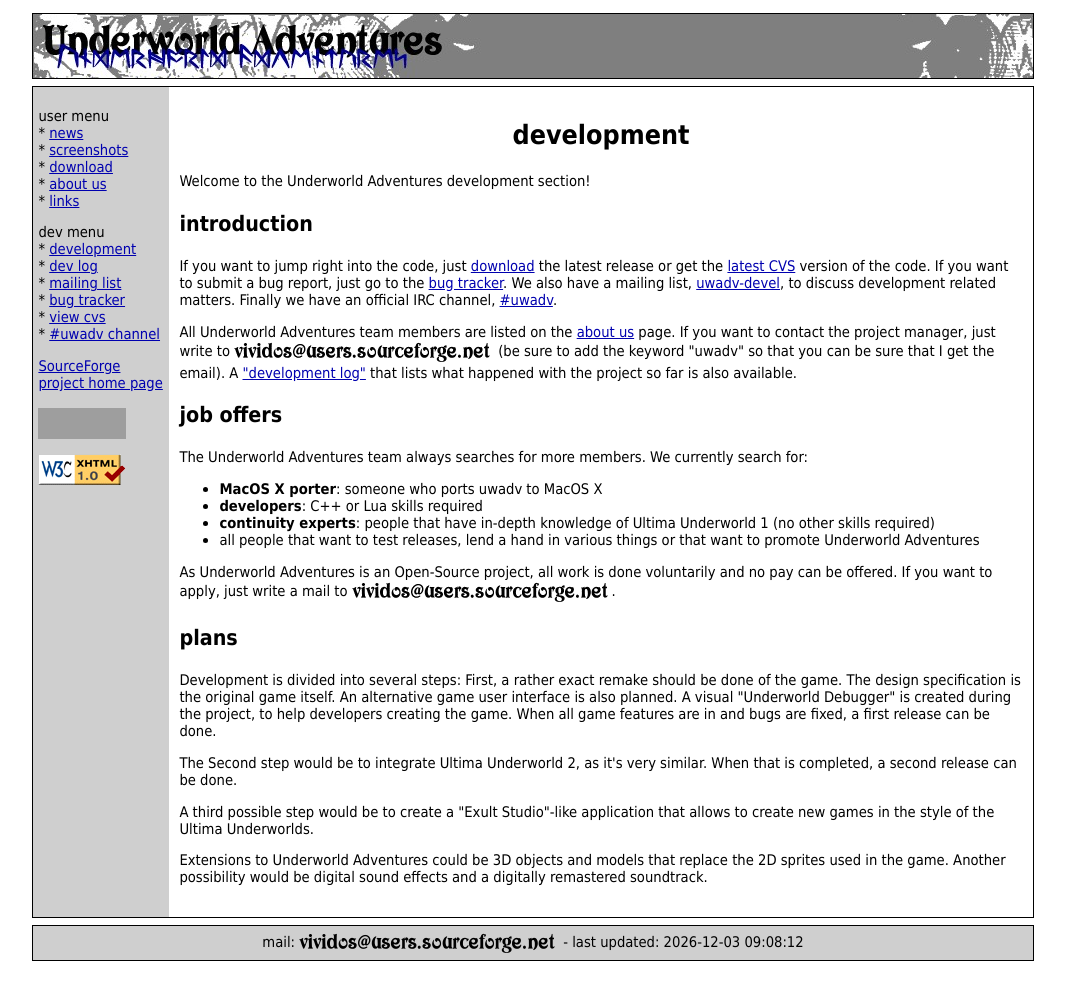
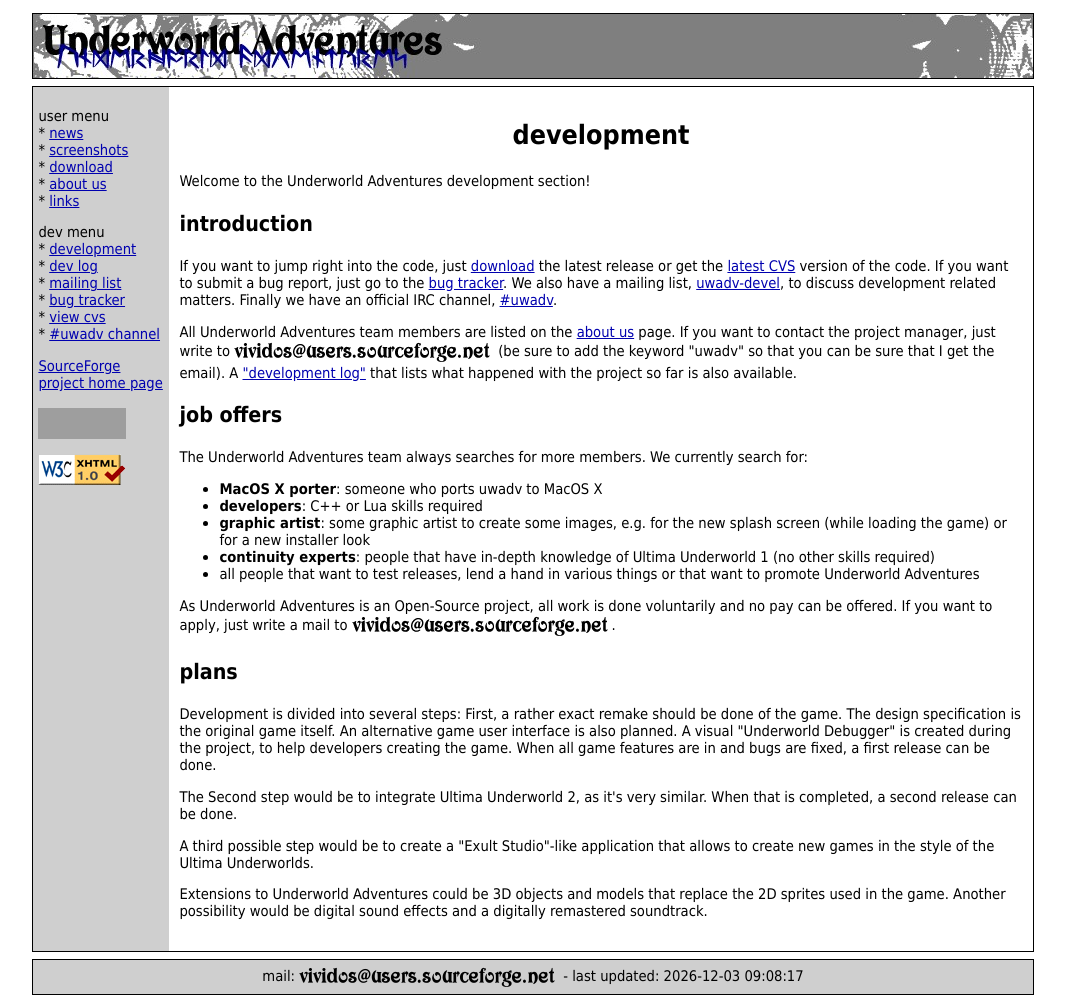
Before and after one commit to vividos/UnderworldAdventures, a PHP site: page /index.php?page=dev in a window 1280 px wide. Shown: the whole page, without its empty margins (107-1172 px from the left). Before the commit the page ends 961 px from the top, so only its background shows below. Run offline with PHP 8.4, Linux system fonts and the light colour scheme; data that the repository does not hold is empty; grey boxes are pictures that could not be loaded.

Commit message:
updated jobs a bit

```diff
--- a/webpages/dev.php
+++ b/webpages/dev.php
@@ -23,6 +23,7 @@
 <ul>
  <li><b>MacOS X porter</b>: someone who ports uwadv to MacOS X</li>
  <li><b>developers</b>: C++ or Lua skills required</li>
+ <li><b>graphic artist</b>: some graphic artist to create some images, e.g. for the new splash screen (while loading the game) or for a new installer look</li>
  <li><b>continuity experts</b>: people that have in-depth knowledge of Ultima Underworld 1 (no other skills required)</li>
  <li>all people that want to test releases, lend a hand in various things or that want to promote Underworld Adventures</li>
 </ul>
```
